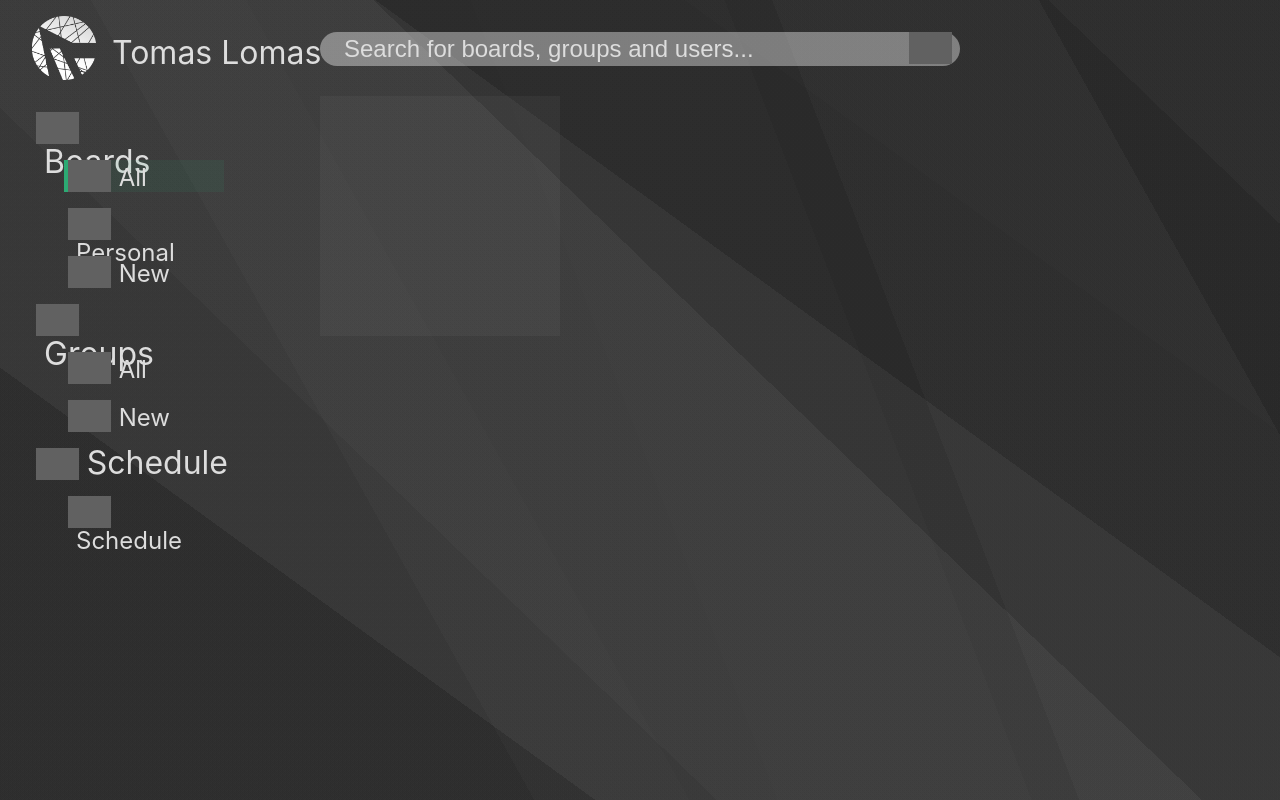
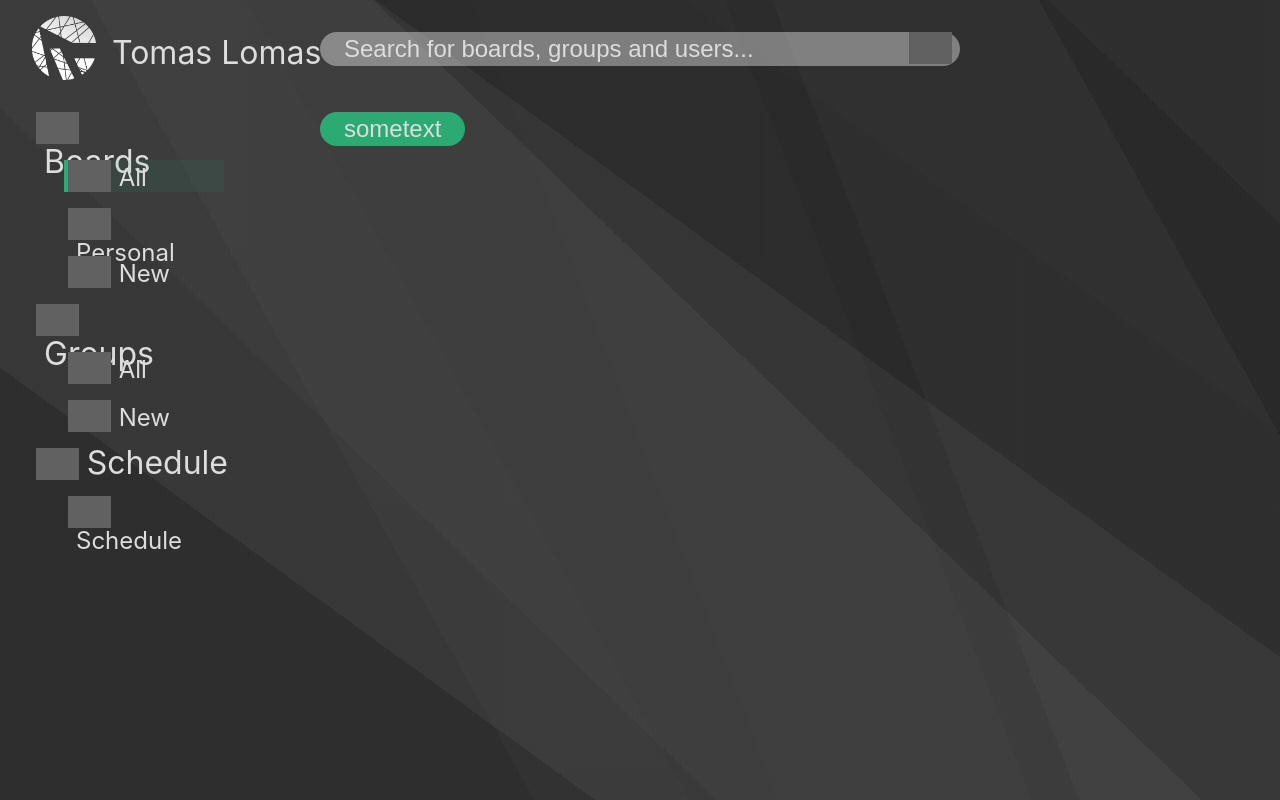
Before and after one commit to GintarasDev/PKP, a React (Create React App) app: page / in a window 1280 px wide. Built offline with nearby package versions, Linux system fonts and the light colour scheme; grey boxes are pictures that could not be loaded.

Commit message:
Fixed button green color

```diff
--- a/src/Components/Basics/Button.js
+++ b/src/Components/Basics/Button.js
@@ -25,7 +25,7 @@ class Button extends React.Component {
 
     render() {
         return (
-            <button className={"o-Button " + (this.props.color === "orange" ? "o-Button-Orange" : (this.props.color === "red" ? "o-Button-Red" : "o-Button-green"))} type="button" onClick={this.handleClick.bind(this)} style={{width: this.props.width}}>
+            <button className={"o-Button " + (this.props.color === "orange" ? "o-Button-Orange" : (this.props.color === "red" ? "o-Button-Red" : "o-Button-Green"))} type="button" onClick={this.handleClick.bind(this)} style={{width: this.props.width}}>
                 {this.state.icon}
                 {this.props.text}
             </button>
--- a/src/Components/Basics/PreviewPanel.scss
+++ b/src/Components/Basics/PreviewPanel.scss
@@ -6,4 +6,5 @@
   position: relative;
   box-sizing: border-box;
   background: $light-background-color;
+  border-radius: $preview-panel-border-radius;
 }
--- a/src/Components/Forms/Navigation.js
+++ b/src/Components/Forms/Navigation.js
@@ -7,13 +7,14 @@ import Logo from "../Basics/Logo";
 import ListItem from "../Basics/ListItem";
 import SearchBar from "../Basics/SearchBar";
 import ProfileForm from "../Forms/Profile";
+import Button from "../Basics/Button";
 
 class Navigation extends React.Component {
     constructor(props) {
         super(props);
         this.state = {
             activeListItemId: 0,
-            activeListItem: <PreviewPanel width={"15rem"} height={"15rem"} />,
+            activeListItem: <Button  text={"sometext"}/>,//<PreviewPanel width={"20rem"} height={"20rem"} />,
             activeUser: "Tomas Lomas"
         }
     }
--- a/src/Components/Res/Values.scss
+++ b/src/Components/Res/Values.scss
@@ -1,5 +1,6 @@
 $input-border-radius: 1.5rem;
 $button-border-radius: 1.5rem;
+$preview-panel-border-radius: 1.5rem;
 $input-border-padding: 0.2rem 1.5rem;
 $logo-wrap-padding: 0.2rem 1rem;
 $input-border-margin: 1rem;
```
